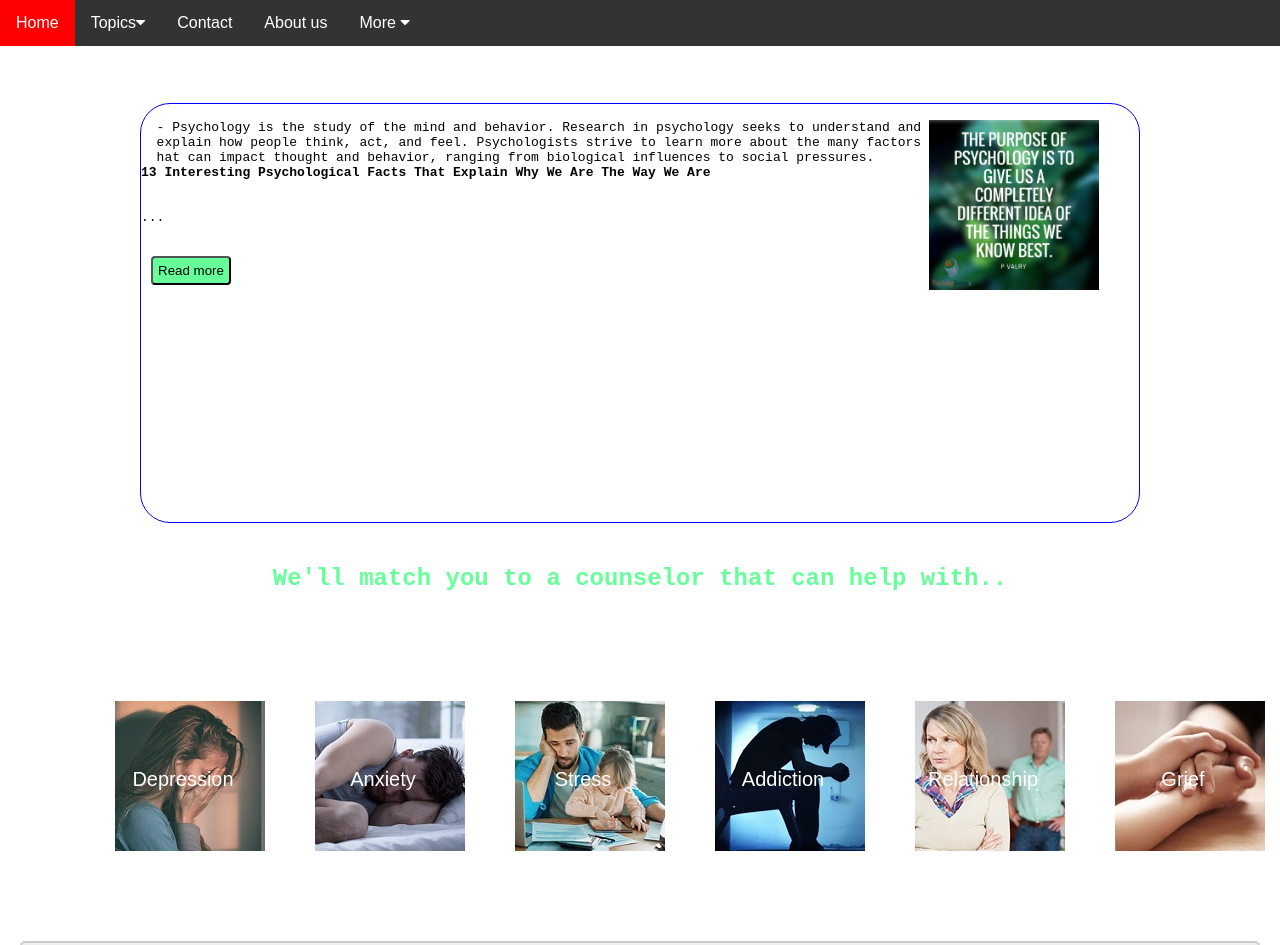
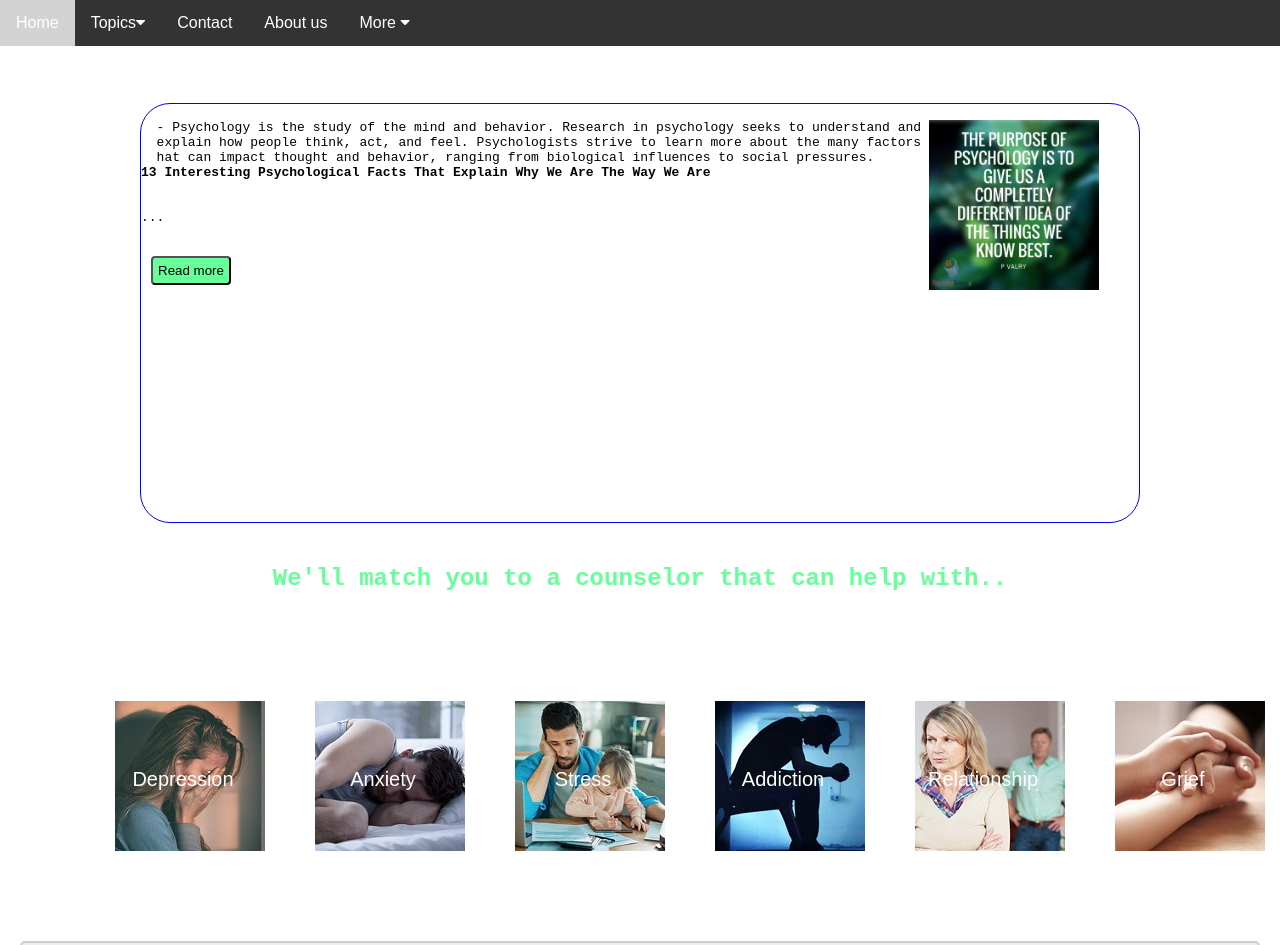
Before and after one commit to NjomezaZogaj/INT_18_19_Gr26, a website: page Internet_projekti/public_html/psikologji.html in a window 1280 px wide. Shown: the top 945 px of the page. Drawn offline with nearby package versions, Linux system fonts and the light colour scheme.

Commit message:
Update psikologji.css

```diff
--- a/Internet_projekti/public_html/psikologji.css
+++ b/Internet_projekti/public_html/psikologji.css
@@ -34,8 +34,9 @@ body {
 }
 
 .navbar a:hover, .subnav:hover .subnavbtn {
-    background-color: red;
+    background-color: lightgrey;
 }
+
 .subnav-content {
     display: none;
     position: absolute;
@@ -44,18 +45,23 @@ body {
     width: 100%;
     z-index: 1;
 }
+
 .subnav-content a {
     float: left;
     color: white;
     text-decoration: none;
 }
+
 .subnav-content a:hover {
     background-color: #eee;
     color: black;
 }
+
 .subnav:hover .subnav-content {
     display: block;
 }
+
+
 #video1{ border-radius:10px;
 }
 
@@ -78,11 +84,9 @@ background-color:lightblue;}
   border-radius: 10px;
 }
 
-
 #myBtn:hover {
   background-color: #555;
 }
-
 #div3 {width:1000px;
 height:420px;
 margin:Auto;
@@ -142,7 +146,6 @@ border-radius:30px;
   border-radius: 50%;
 }
 
-
 .container1 span {
   font-size: 20px;
   margin-right: 15px;
@@ -152,12 +155,13 @@ border-radius:30px;
   .container1 {
       text-align: center;
   }
-    .container1 img {
+  .container1 img {
       margin: auto;
       float: none;
       display: block;
   }
 }
+
 #prova {padding:10px;
 background-color:rgb(0, 204, 102);
 border-radius:3px;}
@@ -195,19 +199,18 @@ caption { caption-side:bottom;}
   width: 100%;
   padding: 20px;
 }
+
 #div12 {
     width: 350px;
     height: 70px;
     padding: 10px;
     border: 1px solid #aaaaaa;
 }
-
 #imgg {
 
     -webkit-transition: width 2s, height 2s, -webkit-transform 2s; /* Safari */
     transition: width 2s, height 2s, transform 2s;
 }
-
 
 #imgg:hover {
     width: 200px;
```
